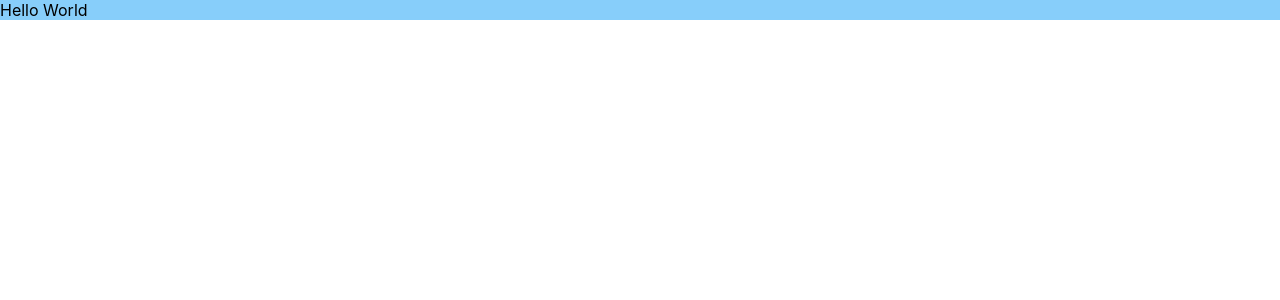
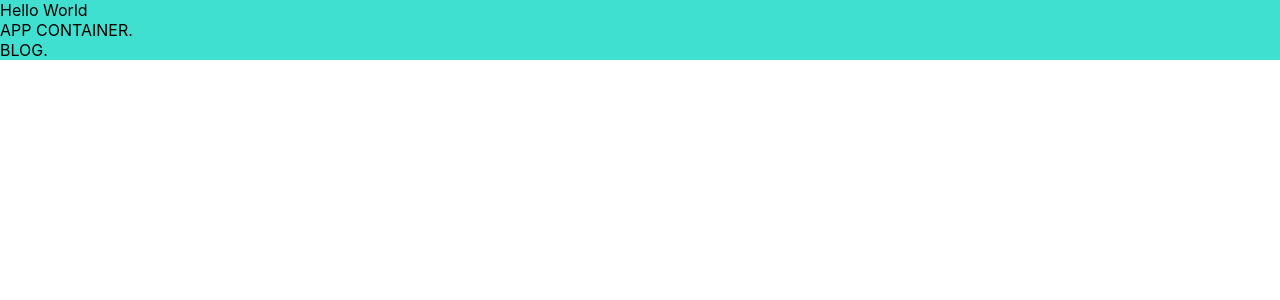
Before and after one commit to madison-stankevich/MadisonStankevich, a React (Create React App) app: page /blog in a window 1280 px wide. Shown: the top 300 px of the page. Built offline with nearby package versions, Linux system fonts and the light colour scheme.

Commit message:
added routers for various pages.

```diff
--- a/package.json
+++ b/package.json
@@ -5,6 +5,7 @@
   "dependencies": {
     "react": "^16.8.6",
     "react-dom": "^16.8.6",
+    "react-router-dom": "^5.0.0",
     "react-scripts": "3.0.1"
   },
   "scripts": {
--- a/src/App.css
+++ b/src/App.css
@@ -1,6 +1,6 @@
 /* Extra small devices (phones, 600px and down) */
 @media only screen and (max-width: 600px) {
-  .example {background-color: red;}
+  .example {background-color: rgb(240, 62, 172);}
 }
 
 /* Small devices (portrait tablets and large phones, 600px and up) */
@@ -20,5 +20,5 @@
 
 /* Extra large devices (large laptops and desktops, 1200px and up) */
 @media only screen and (min-width: 1200px) {
-  .example {background-color: lightskyblue;}
+  .example {background-color: turquoise;}
 }
--- a/src/App.js
+++ b/src/App.js
@@ -1,10 +1,14 @@
 import React from 'react';
 import './App.css';
+
+import AppContainer from './Containers/AppContainer';
+
 
 function App() {
   return (
     <div className="example">
       Hello World
+      <AppContainer />
     </div>
   );
 }
--- /dev/null
+++ b/src/Components/About.js
@@ -0,0 +1,17 @@
+import React, { Component } from 'react';
+
+class About extends Component {
+    constructor(props) {
+        super(props);
+        this.state = {  }
+    }
+    render() {
+        return (
+            <div>
+                ABOUT.
+            </div>
+         );
+    }
+}
+
+export default About;
--- /dev/null
+++ b/src/Components/Blog.js
@@ -0,0 +1,17 @@
+import React, { Component } from 'react';
+
+class Blog extends Component {
+    constructor(props) {
+        super(props);
+        this.state = {  }
+    }
+    render() {
+        return (
+            <div>
+                BLOG.
+            </div>
+         );
+    }
+}
+
+export default Blog;
--- /dev/null
+++ b/src/Components/Contact.js
@@ -0,0 +1,17 @@
+import React, { Component } from 'react';
+
+class Contact extends Component {
+    constructor(props) {
+        super(props);
+        this.state = {  }
+    }
+    render() {
+        return (
+            <div>
+                CONTACT.
+            </div>
+         );
+    }
+}
+
+export default Contact;
--- /dev/null
+++ b/src/Components/Home.js
@@ -0,0 +1,17 @@
+import React, { Component } from 'react';
+
+class Home extends Component {
+    constructor(props) {
+        super(props);
+        this.state = {  }
+    }
+    render() {
+        return (
+            <div>
+                HOME.
+            </div>
+         );
+    }
+}
+
+export default Home;
--- /dev/null
+++ b/src/Components/Projects.js
@@ -0,0 +1,17 @@
+import React, { Component } from 'react';
+
+class Projects extends Component {
+    constructor(props) {
+        super(props);
+        this.state = {  }
+    }
+    render() {
+        return (
+            <div>
+                PROJECTS.
+            </div>
+         );
+    }
+}
+
+export default Projects;
--- /dev/null
+++ b/src/Containers/AppContainer.js
@@ -0,0 +1,40 @@
+import React, { Component } from 'react';
+
+import { BrowserRouter as Router, Route, Switch} from 'react-router-dom';
+
+import Home from '../Components/Home';
+import About from '../Components/About';
+import Blog from '../Components/Blog';
+import Contact from '../Components/Contact';
+import Projects from '../Components/Projects';
+
+class AppContainer extends Component {
+    constructor(props) {
+        super(props);
+        this.state = {  }
+    }
+    render() {
+        return (
+            <div>
+                APP CONTAINER.
+                <Router>
+                    <div className="">
+                        <Switch>
+                            <Route exact path='/home' component ={Home}/>
+                            <Route exact path='/about' component ={About}/>
+                            <Route exact path='/contact' component ={Contact}/>
+                            <Route exact path='/projects' component={Projects}/>
+                            <Route exact path='/blog' component={Blog}/>
+                        </Switch>
+                    </div>
+                </Router>
+            </div>
+         );
+    }
+}
+
+export default AppContainer;
+
+{/* <Redirect exact from='/' to='/home' component={Home} /> */}
+
+{/* <Route exact path='/contact' render={(props) => <ViewRequests {...props} allRequests={this.state.allRequests} fetchAllPatients={this.fetchAllPatients}/>}/> */}
```
Also changed, not shown: src/Containers/AppBody.js (added), src/Containers/NavBar.js (added).
